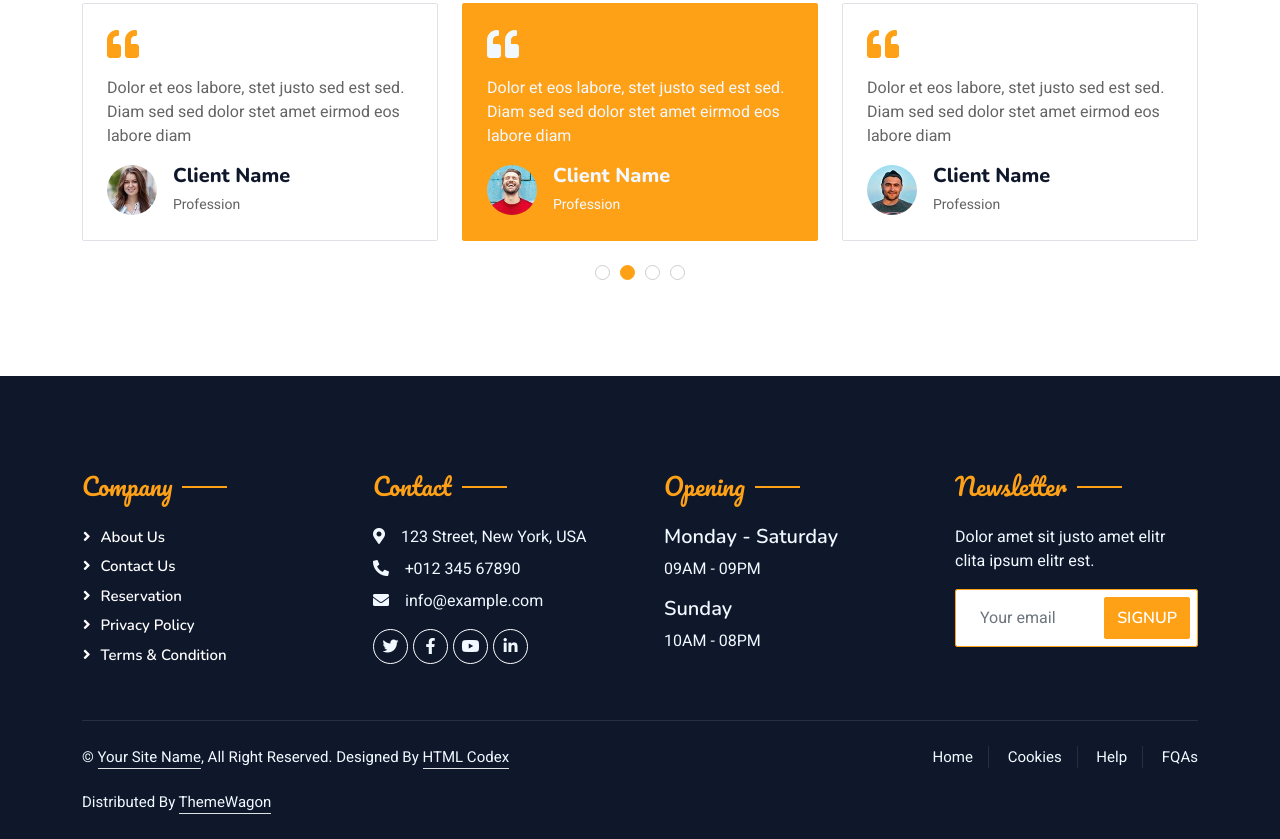
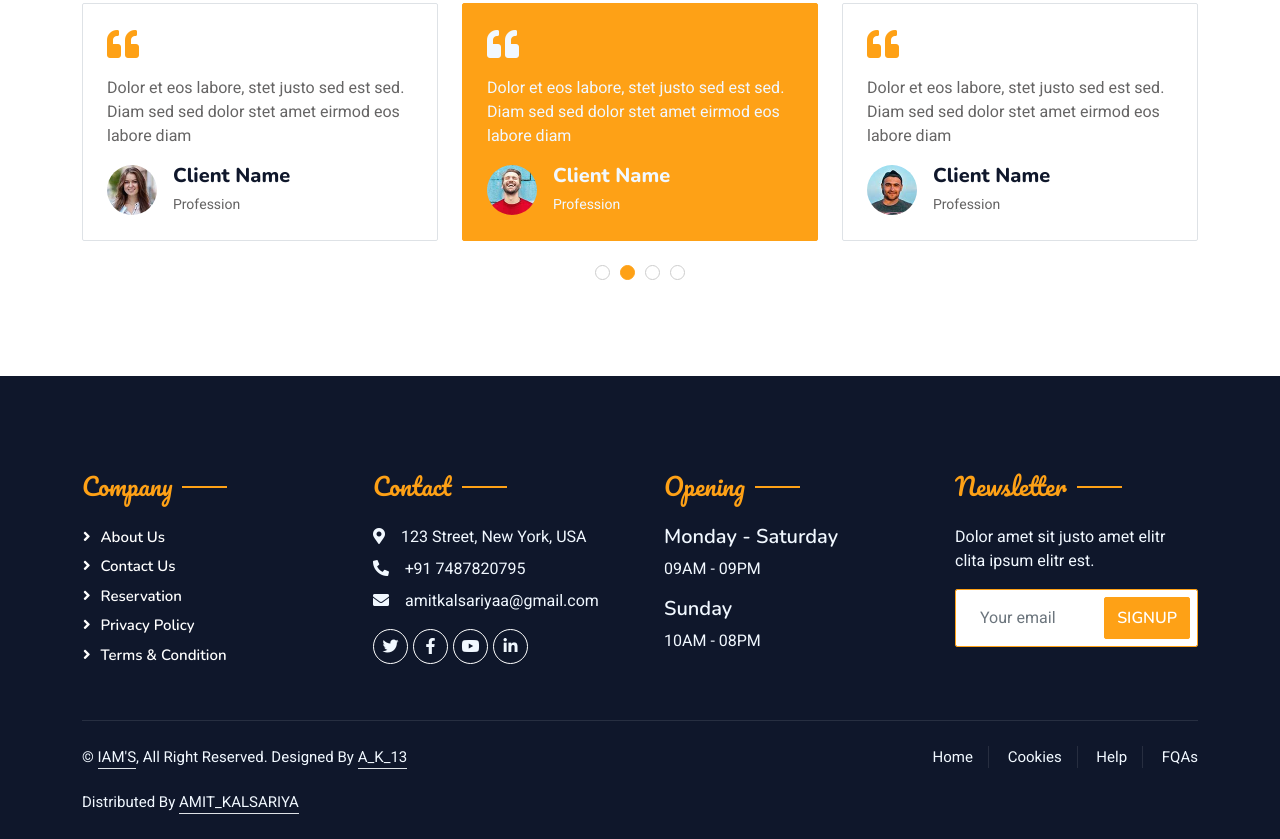
Before and after one commit to Amitkalsariya/IAM-S.github.io, a plain HTML site: page index.html in a window 1280 px wide. Shown: the part 3920-4759 px from the top of the page. Drawn offline with nearby package versions, Linux system fonts and the light colour scheme.

Commit message:
Update index.html

```diff
--- a/index.html
+++ b/index.html
@@ -758,8 +758,8 @@
                     <div class="col-lg-3 col-md-6">
                         <h4 class="section-title ff-secondary text-start text-primary fw-normal mb-4">Contact</h4>
                         <p class="mb-2"><i class="fa fa-map-marker-alt me-3"></i>123 Street, New York, USA</p>
-                        <p class="mb-2"><i class="fa fa-phone-alt me-3"></i>+012 345 67890</p>
-                        <p class="mb-2"><i class="fa fa-envelope me-3"></i>info@example.com</p>
+                        <p class="mb-2"><i class="fa fa-phone-alt me-3"></i>+91 7487820795</p>
+                        <p class="mb-2"><i class="fa fa-envelope me-3"></i>amitkalsariyaa@gmail.com</p>
                         <div class="d-flex pt-2">
                             <a class="btn btn-outline-light btn-social" href=""><i class="fab fa-twitter"></i></a>
                             <a class="btn btn-outline-light btn-social" href=""><i class="fab fa-facebook-f"></i></a>
@@ -788,11 +788,11 @@
                 <div class="copyright">
                     <div class="row">
                         <div class="col-md-6 text-center text-md-start mb-3 mb-md-0">
-                            &copy; <a class="border-bottom" href="#">Your Site Name</a>, All Right Reserved.
+                            &copy; <a class="border-bottom" href="#">IAM'S</a>, All Right Reserved.
 
 							<!--/*** This template is free as long as you keep the footer author’s credit link/attribution link/backlink. If you'd like to use the template without the footer author’s credit link/attribution link/backlink, you can purchase the Credit Removal License from "https://htmlcodex.com/credit-removal". Thank you for your support. ***/-->
-							Designed By <a class="border-bottom" href="https://htmlcodex.com">HTML Codex</a><br><br>
-                            Distributed By <a class="border-bottom" href="https://themewagon.com" target="_blank">ThemeWagon</a>
+							Designed By <a class="border-bottom" href="https://htmlcodex.com">A_K_13</a><br><br>
+                            Distributed By <a class="border-bottom" href="https://themewagon.com" target="_blank">AMIT_KALSARIYA</a>
                         </div>
                         <div class="col-md-6 text-center text-md-end">
                             <div class="footer-menu">
```
